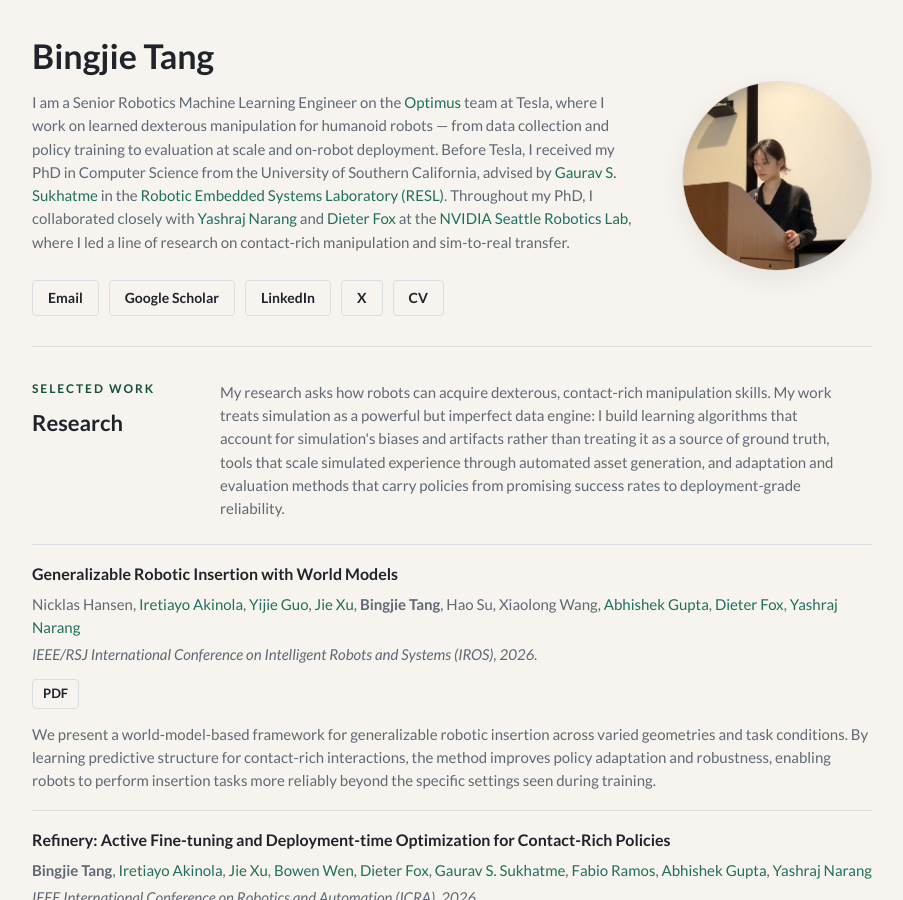
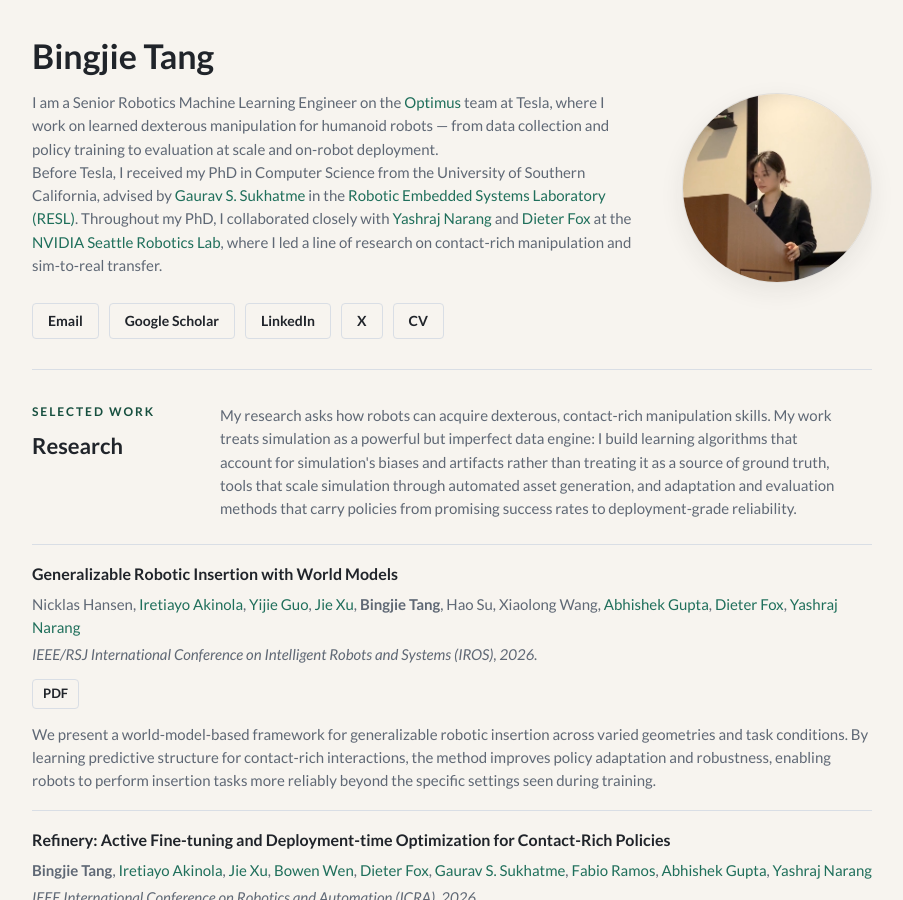
Before and after one commit to bingjietang718/bingjietang718.github.io, a Jekyll site: the page built from index.html, in a window 1280 px wide and 900 px high. Shown: the whole window, without its empty margins (188-1091 px from the left). Built offline with Jekyll 4.4.1, drawn with Linux system fonts in a browser that asks for light colours.

Commit message:
Refine bio text

```diff
--- a/_layouts/default.html
+++ b/_layouts/default.html
@@ -46,7 +46,10 @@
       <div class="hero-copy">
         <h1>Bingjie Tang</h1>
         <p class="bio">
-          I am a Senior Robotics Machine Learning Engineer on the <a href="https://www.tesla.com/AI">Optimus</a> team at Tesla, where I work on learned dexterous manipulation for humanoid robots &mdash; from data collection and policy training to evaluation at scale and on-robot deployment. Before Tesla, I received my PhD in Computer Science from the University of Southern California, advised by <a href="https://scholar.google.com/citations?user=lRUi-A8AAAAJ&hl=en">Gaurav S. Sukhatme</a> in the <a href="https://uscresl.org">Robotic Embedded Systems Laboratory (RESL)</a>. Throughout my PhD, I collaborated closely with <a href="https://scholar.google.com/citations?user=M3NuG7AAAAAJ&hl=en">Yashraj Narang</a> and <a href="https://scholar.google.com/citations?user=DqXsbPAAAAAJ&hl=en&oi=ao">Dieter Fox</a> at the <a href="https://www.nvidia.com/en-us/research/robotics/">NVIDIA Seattle Robotics Lab</a>, where I led a line of research on contact-rich manipulation and sim-to-real transfer.
+          I am a Senior Robotics Machine Learning Engineer on the <a href="https://www.tesla.com/AI">Optimus</a> team at Tesla, where I work on learned dexterous manipulation for humanoid robots &mdash; from data collection and policy training to evaluation at scale and on-robot deployment.
+        </p>
+        <p class="bio">
+          Before Tesla, I received my PhD in Computer Science from the University of Southern California, advised by <a href="https://scholar.google.com/citations?user=lRUi-A8AAAAJ&hl=en">Gaurav S. Sukhatme</a> in the <a href="https://uscresl.org">Robotic Embedded Systems Laboratory (RESL)</a>. Throughout my PhD, I collaborated closely with <a href="https://scholar.google.com/citations?user=M3NuG7AAAAAJ&hl=en">Yashraj Narang</a> and <a href="https://scholar.google.com/citations?user=DqXsbPAAAAAJ&hl=en&oi=ao">Dieter Fox</a> at the <a href="https://www.nvidia.com/en-us/research/robotics/">NVIDIA Seattle Robotics Lab</a>, where I led a line of research on contact-rich manipulation and sim-to-real transfer.
         </p>
         <nav class="contact-links" aria-label="Profile links">
           <a href="mailto:bingjietang718@gmail.com">Email</a>
@@ -68,7 +71,7 @@
         <h2>Research</h2>
       </div>
       <p>
-        My research asks how robots can acquire dexterous, contact-rich manipulation skills. My work treats simulation as a powerful but imperfect data engine: I build learning algorithms that account for simulation's biases and artifacts rather than treating it as a source of ground truth, tools that scale simulated experience through automated asset generation, and adaptation and evaluation methods that carry policies from promising success rates to deployment-grade reliability.
+        My research asks how robots can acquire dexterous, contact-rich manipulation skills. My work treats simulation as a powerful but imperfect data engine: I build learning algorithms that account for simulation's biases and artifacts rather than treating it as a source of ground truth, tools that scale simulation through automated asset generation, and adaptation and evaluation methods that carry policies from promising success rates to deployment-grade reliability.
       </p>
     </section>
 
```
